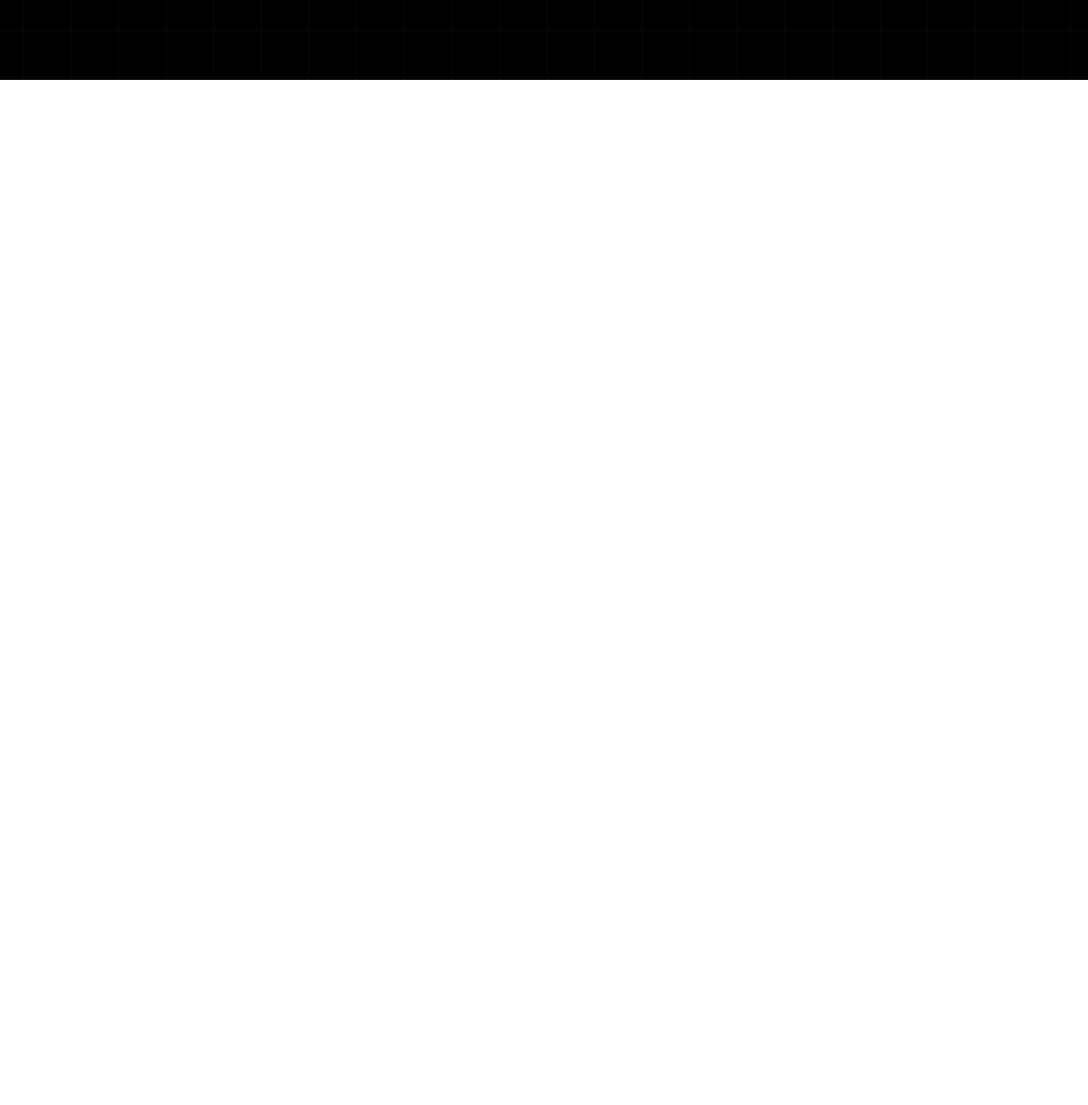
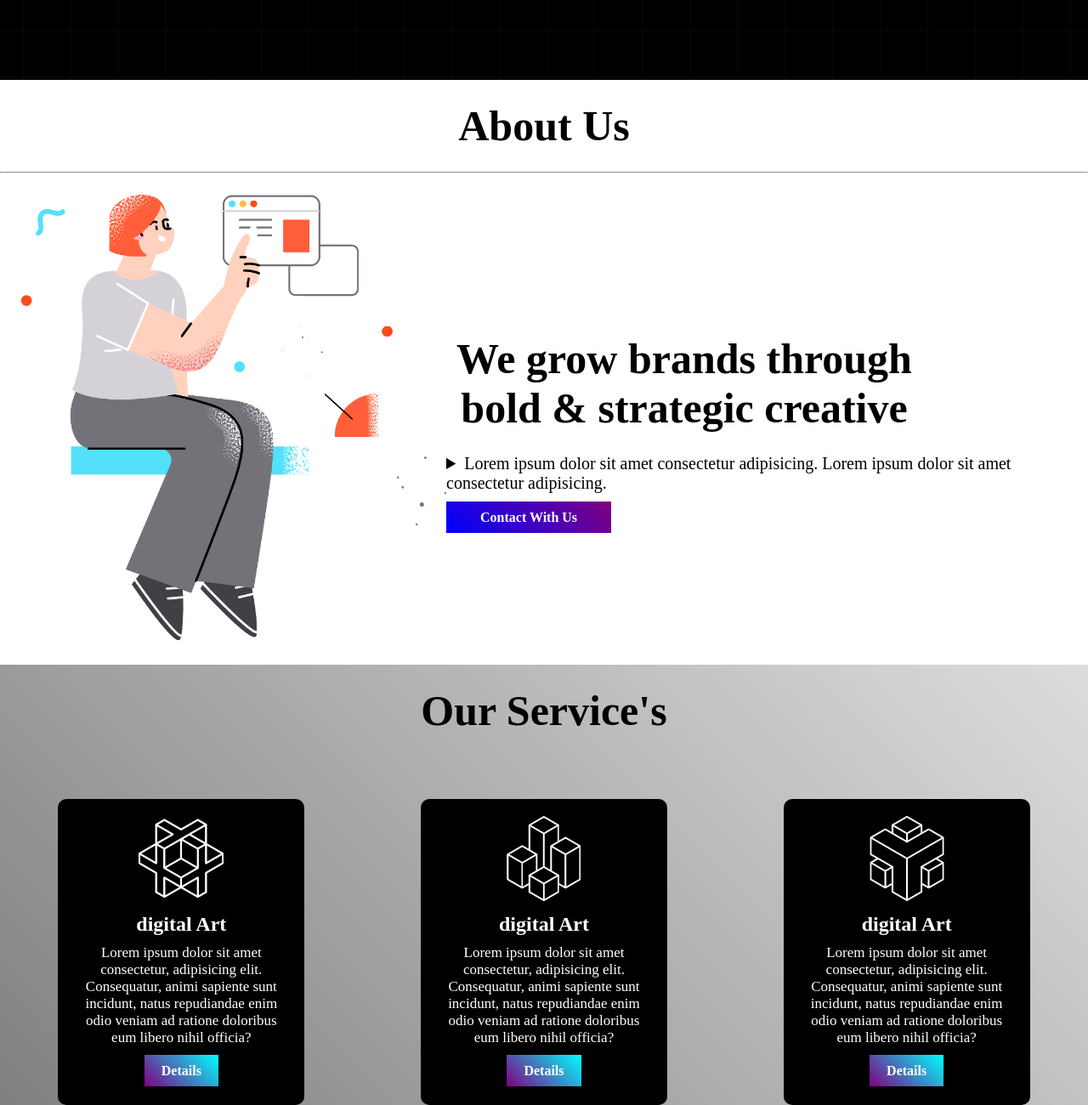
Before and after one commit to RashedAkash/con-1, a plain HTML site: page index.html in a window 1280 px wide. Shown: the part 779-2079 px from the top of the page at 85% size. Before the commit the page ends 873 px from the top, so only its background shows below. Drawn offline with Linux system fonts and the light colour scheme.

Commit message:
service area added

```diff
--- a/index.html
+++ b/index.html
@@ -1,11 +1,13 @@
 <!DOCTYPE html>
 <html lang="en">
+
 <head>
   <meta charset="UTF-8">
   <meta name="viewport" content="width=device-width, initial-scale=1.0">
   <title>Document</title>
   <link rel="stylesheet" href="style.css">
 </head>
+
 <body>
   <!-- header section -->
   <header>
@@ -40,8 +42,70 @@
         <img src="./images/banner.png" alt="">
       </div>
     </div>
+    <!-- About section -->
+    <section class="About-area">
+      <h1>About Us</h1>
+      <hr>
+      <div class="about-container">
+        <div class="about-img">
+          <img src="./images/section.png" alt="">
+        </div>
+        <div class="about-text">
+          <h1>We grow brands through <br>
+            bold & strategic creative</h1>
+          <details>
+            <summary>
+              Lorem ipsum dolor sit amet consectetur adipisicing.
+              Lorem ipsum dolor sit amet consectetur adipisicing.
+            </summary>
+            <p>Lorem ipsum dolor sit, amet consectetur adipisicing elit. Beatae possimus alias quas praesentium, neque
+              debitis deserunt doloribus a velit, nulla ut soluta odit facilis minus! Natus obcaecati nobis iure
+              necessitatibus.</p>
+          </details>
+          <a class="btn-link" href="#">Contact With Us</a>
+        </div>
+
+      </div>
+    </section>
+    <!-- Services section -->
+    <section class="Services-area">
+      <h1>Our Service's</h1>
+      <div class="services-container">
+        <div class="single-service">
+          <div class="service-img">
+            <img src="icon/1.png" alt="">
+          </div>
+          <div class="service-text">
+            <h2>digital Art</h2>
+            <p>Lorem ipsum dolor sit amet consectetur, adipisicing elit. Consequatur, animi sapiente sunt incidunt, natus repudiandae enim odio veniam ad ratione doloribus eum libero nihil officia? </p>
+            <a class="btn" href="#">Details</a>
+          </div>
+        </div>
+        <div class="single-service">
+          <div class="service-img">
+            <img src="icon/2.png" alt="">
+          </div>
+          <div class="service-text">
+            <h2>digital Art</h2>
+            <p>Lorem ipsum dolor sit amet consectetur, adipisicing elit. Consequatur, animi sapiente sunt incidunt, natus repudiandae enim odio veniam ad ratione doloribus eum libero nihil officia? </p>
+            <a class="btn" href="#">Details</a>
+          </div>
+        </div>
+        <div class="single-service">
+          <div class="service-img">
+            <img src="icon/0.png" alt="">
+          </div>
+          <div class="service-text">
+            <h2>digital Art</h2>
+            <p>Lorem ipsum dolor sit amet consectetur, adipisicing elit. Consequatur, animi sapiente sunt incidunt, natus repudiandae enim odio veniam ad ratione doloribus eum libero nihil officia? </p>
+            <a class="btn" href="#">Details</a>
+          </div>
+        </div>
+      </div>
+    </section>
   </main>
   <footer></footer>
 
 </body>
+
 </html>
--- a/style.css
+++ b/style.css
@@ -61,3 +61,84 @@ padding: 10px 40px;
 .banner-img img{
   width: 300px;
 }
+
+/* about area style */
+.About-area{}
+.About-area h1{
+ font-size: 50px;
+ padding: 25px;
+ text-align: center;
+
+}
+.about-container{
+  display: flex;
+  justify-content: space-around;
+  align-items: center;
+  padding: 25px;
+}
+.about-img {}
+.about-img img{
+  width: 500px;
+}
+.about-text{
+  text-align: start;
+}
+.about-text h1{
+  margin-left: -170px;
+}
+details{
+  margin-bottom: 20px;
+  font-size: 20px;
+
+}
+
+/* service area style */
+.Services-area{
+  background-image: linear-gradient(45deg, gray,#ddd);
+}
+.Services-area h1{
+  text-align: center;
+  font-size: 50px;
+  padding: 25px;
+  margin-bottom: 50px;
+}
+.services-container{
+  display: flex;
+  justify-content: space-around;
+}
+.single-service{
+  background-color: #000;
+  width: 250px;
+  height: 320px;
+  padding: 20px;
+    text-align: center;
+    border-radius: 10px;
+
+
+}
+.single-service:hover{
+  background-color: rgb(21, 39, 39);
+}
+.service-img{}
+.service-img img{
+  width: 100px;
+}
+.service-text{
+  color: #fff;
+
+}
+.service-text h2{
+  margin-top: 10px;
+  margin-bottom: 10px;
+}
+.service-text p{
+  font-size: 17px;
+  margin-bottom: 20px;
+}
+.btn{
+color: #fff;
+font-weight: 700;
+text-decoration: none;
+background-image: linear-gradient(45deg, purple,cyan);
+padding: 10px 20px;
+}
```
